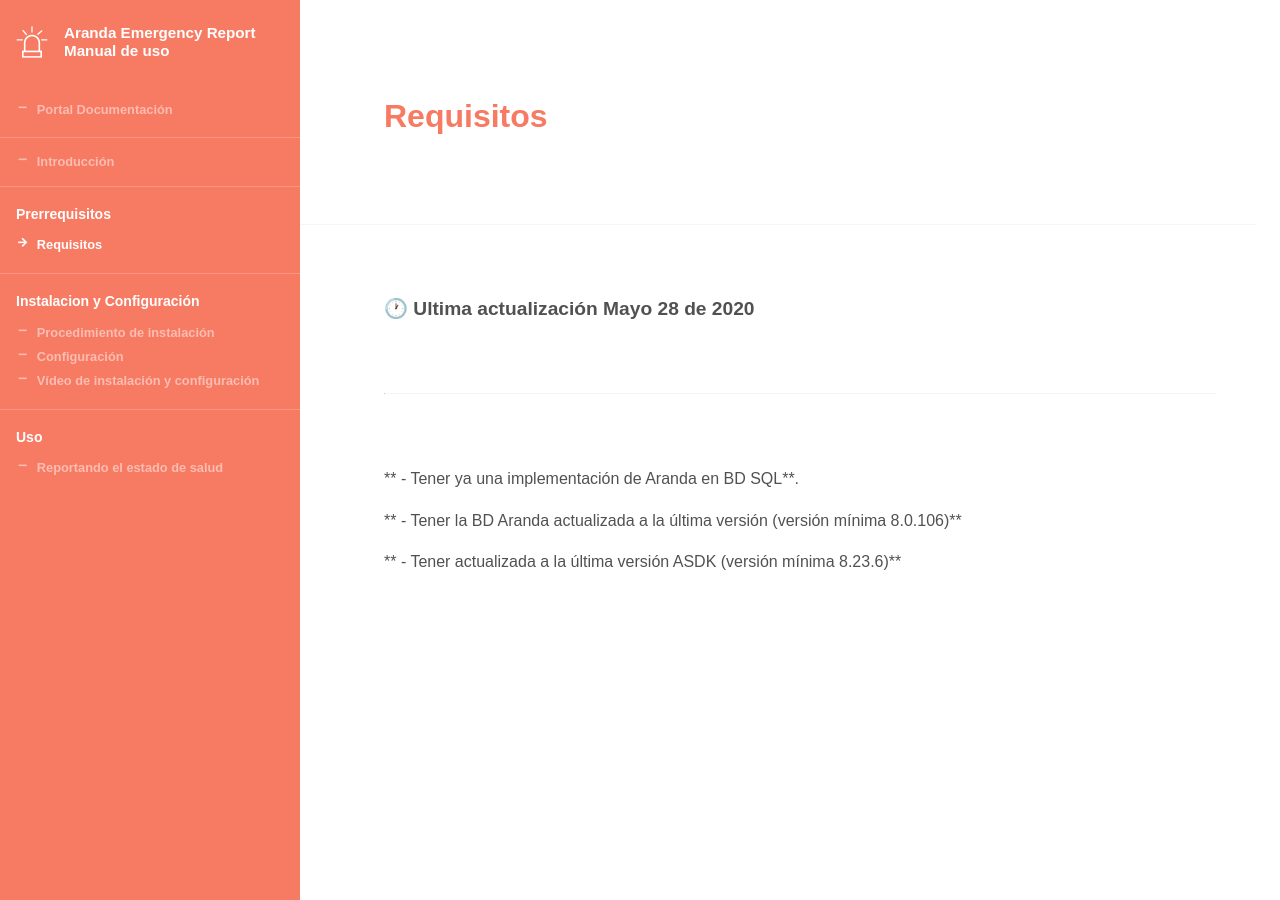
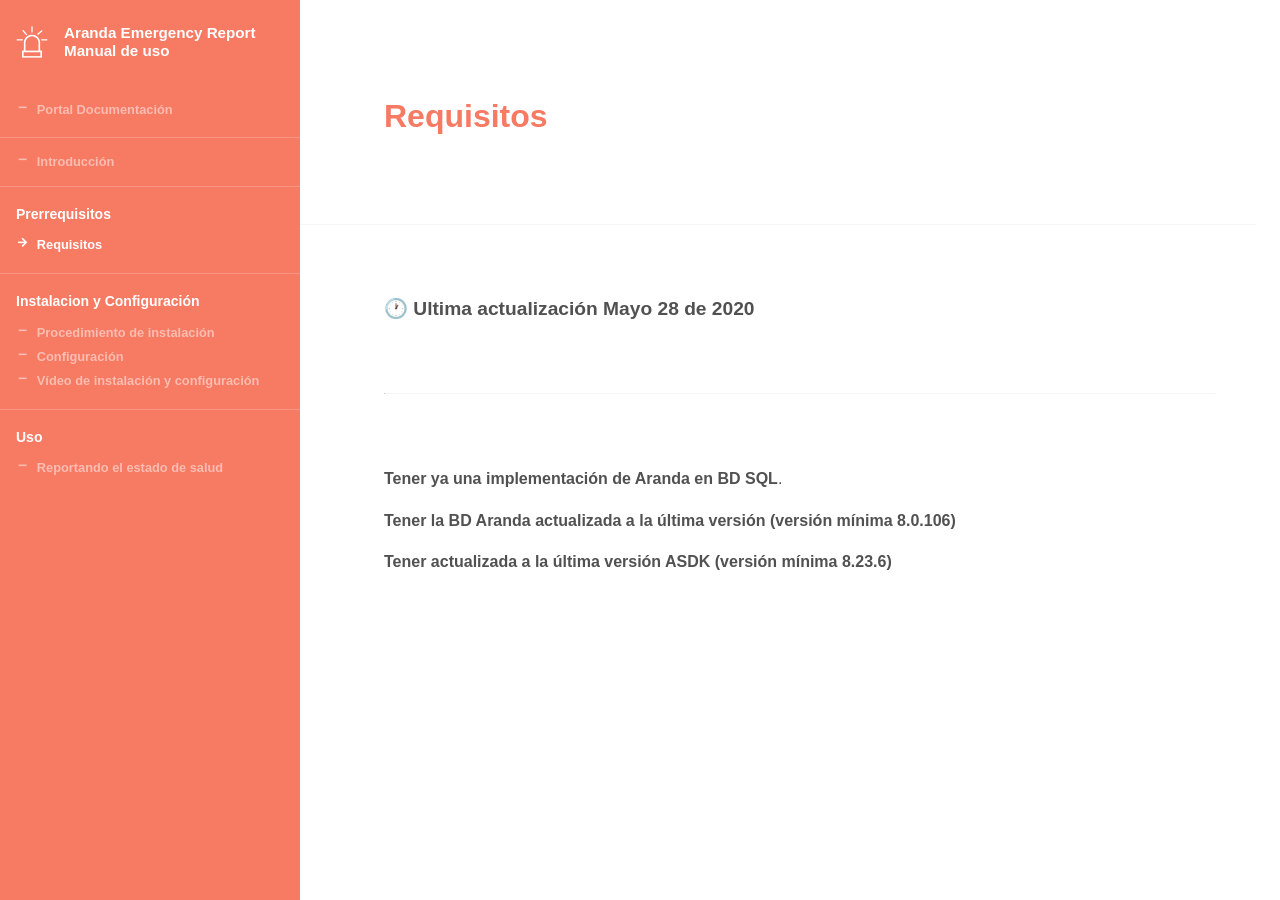
Before and after one commit to Nats85/ArandaEmergencyReport, a Jekyll site: the page built from _docs/prerrequisitos/prerrequisitos.md, in a window 1280 px wide. Built offline with Jekyll 4.4.1, drawn with Linux system fonts in a browser that asks for light colours.

```diff
--- a/_docs/prerrequisitos/prerrequisitos.md
+++ b/_docs/prerrequisitos/prerrequisitos.md
@@ -9,8 +9,8 @@ info:
 
 
 
-** - Tener ya una implementación de Aranda en BD SQL**.
+**Tener ya una implementación de Aranda en BD SQL**.
 
-** - Tener la BD Aranda actualizada a la última versión (versión mínima 8.0.106)**
+**Tener la BD Aranda actualizada a la última versión (versión mínima 8.0.106)**
 
-** - Tener actualizada a la última versión ASDK (versión mínima 8.23.6)**
+**Tener actualizada a la última versión ASDK (versión mínima 8.23.6)**
```
